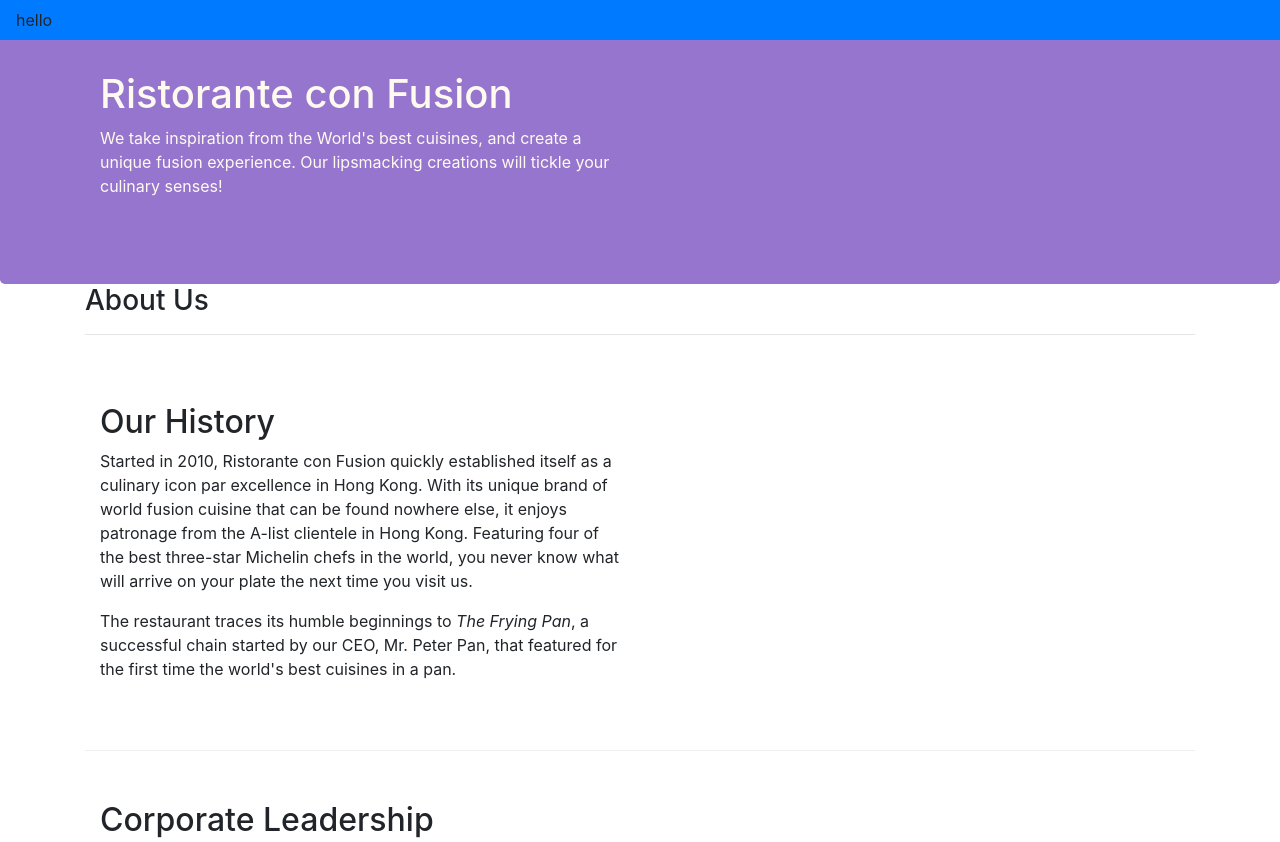
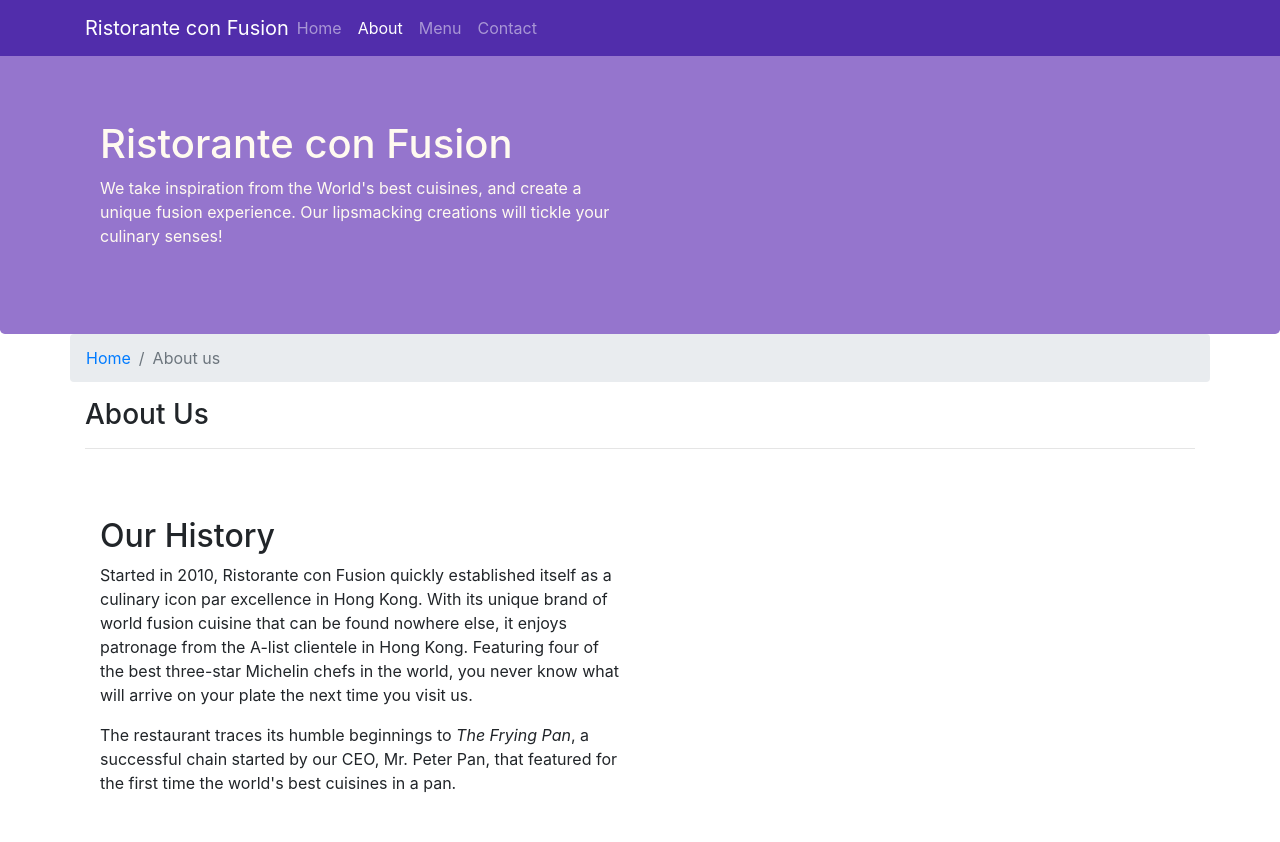
Before and after one commit to jeyansaran620/Bootstrap, a website: page aboutus.html in a window 1280 px wide. Shown: the top 842 px of the page. Drawn offline with nearby package versions, Linux system fonts and the light colour scheme.

Commit message:
breadcrumbs

```diff
--- a/aboutus.html
+++ b/aboutus.html
@@ -14,9 +14,22 @@
 </head>
 
 <body>
-  <nav class="navbar navbar-dark navbar-expand-sm bg-primary fixed-top">
-hello
-  </nav>
+    <nav class="navbar navbar-dark navbar-expand-sm fixed-top">
+        <div class="container">
+           <a class="navbar-brand mr-auto" href="./index.html">Ristorante con Fusion</a>
+            <button class="navbar-toggler" type="button" data-toggle="collapse" data-target="#Navbar">
+              <span class="navbar-toggler-icon"></span>
+            </button>
+           <div class="collapse navbar-collapse" id="Navbar">
+            <ul class="navbar-nav mr-auto">
+              <li class="nav-item"><a class="nav-link" href="./index.html">Home</a></li>
+              <li class="nav-item active"><a class="nav-link" href="#">About</a></li>
+              <li class="nav-item"><a class="nav-link" href="#">Menu</a></li>
+              <li class="nav-item"><a class="nav-link" href="#">Contact</a></li>
+             </ul>
+           </div>
+        </div>
+       </nav>
     <header class="jumbotron">
         <div class="container">
             <div class="row row-header">
@@ -32,6 +45,10 @@ hello
 
     <div class="container">
         <div class="row align-items-center">
+            <ol class="col-12 breadcrumb">
+             <li class="breadcrumb-item"><a href="./index.html">Home</a></li>
+             <li class="breadcrumb-item active">About us</li>
+            </ol>
             <div class="col-12">
                <h3>About Us</h3>
                <hr>
@@ -71,7 +88,7 @@ hello
                 <div class="col-4 offset-1 col-sm-2">
                     <h5>Links</h5>
                     <ul class="list-unstyled">
-                        <li><a href="#">Home</a></li>
+                        <li><a href="./index.html">Home</a></li>
                         <li><a href="#">About</a></li>
                         <li><a href="#">Menu</a></li>
                         <li><a href="#">Contact</a></li>
--- a/css/styles.css
+++ b/css/styles.css
@@ -31,3 +31,12 @@
     margin: 0px;
     color: #0f0f0f;
 }
+body{
+    padding: 50px 0px 0px 0px;
+    z-index: 0;
+}
+
+.navbar-dark
+{
+   background-color: #512DAB;
+}
```
Also changed, not shown: index.html (+17 -4 lines).
